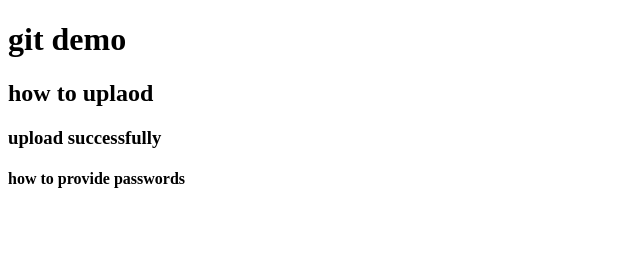
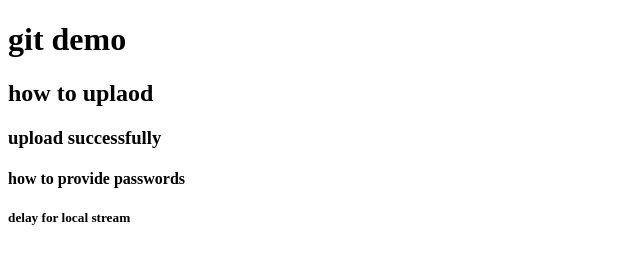
Before and after one commit to Allenash0126/git-demo, a plain HTML site: page index.html in a window 1280 px wide. Shown: the whole page, without its empty margins (0-640 px from the left). Drawn offline with Linux system fonts and the light colour scheme.

Commit message:
h5 - delay for local stream<

```diff
--- a/index.html
+++ b/index.html
@@ -10,5 +10,6 @@
   <h2>how to uplaod</h2>
   <h3>upload successfully</h3>
   <h4>how to provide passwords</h4>
+  <h5>delay for local stream</h5>
 </body>
 </html>
```
